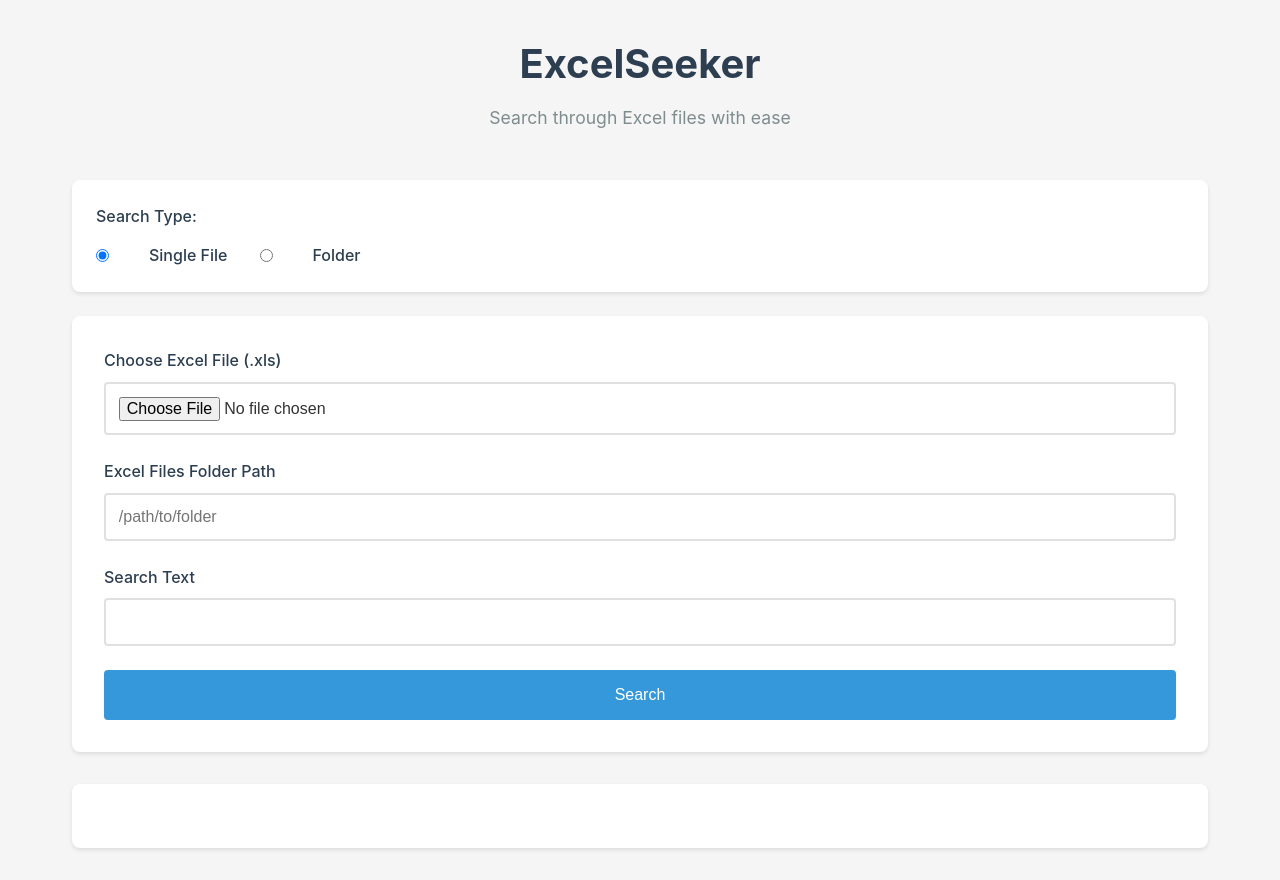
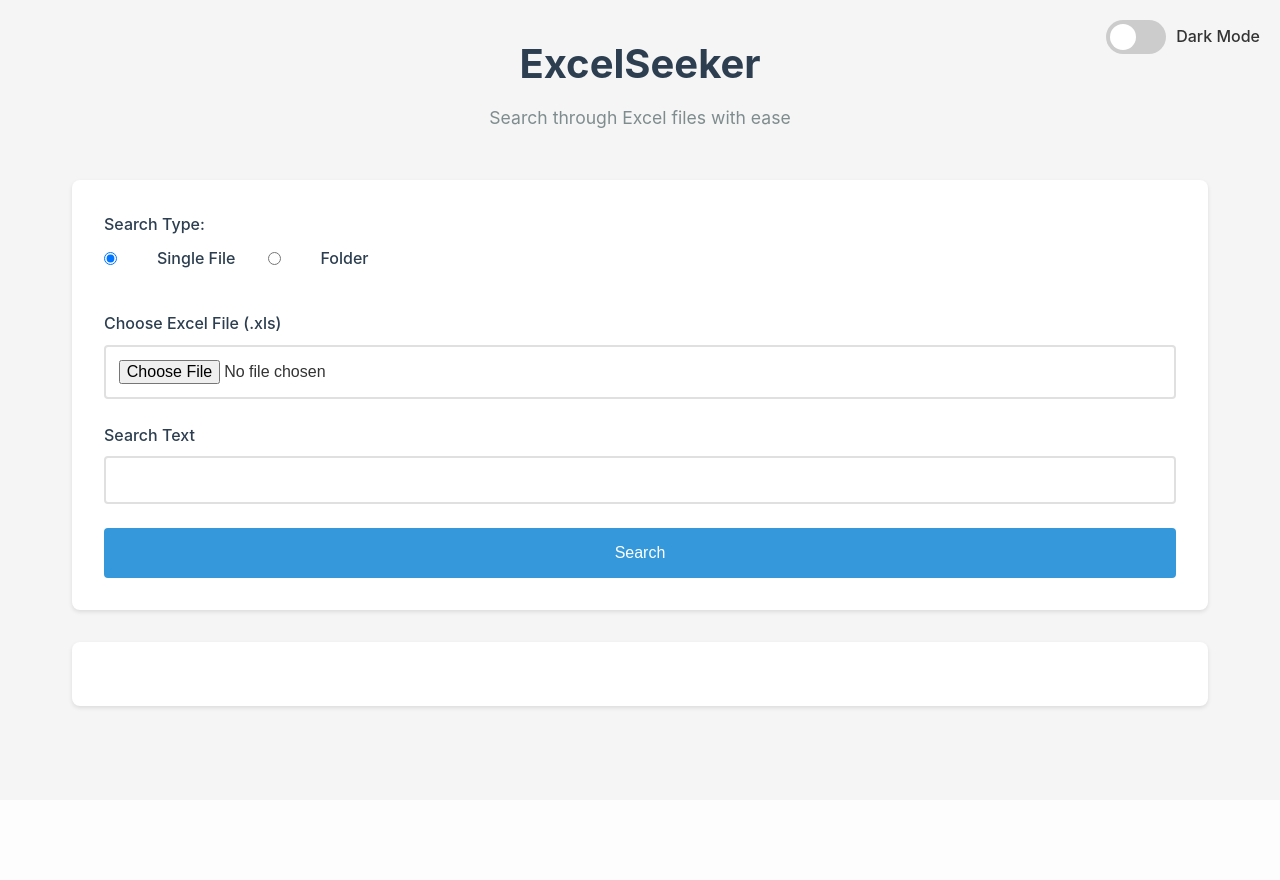
Before and after one commit to briancphillips/ExcelSeeker, a Flask app: page / in a window 1280 px wide. After the commit the page ends 710 px from the top, so only its background shows below. Run offline with Flask 3, Linux system fonts and the light colour scheme.

Commit message:
Initial commit: ExcelSeeker - Excel File Search Portal

```diff
--- a/app.py
+++ b/app.py
@@ -3,14 +3,24 @@
 import os
 import xlrd
 import tempfile
-from pathlib import Path
+import logging
+import glob
+
+# Set up logging
+logging.basicConfig(level=logging.DEBUG)
+logger = logging.getLogger(__name__)
 
 app = Flask(__name__)
 
 # Configuration
 app.config["MAX_CONTENT_LENGTH"] = 16 * 1024 * 1024  # 16MB max file size
-app.config["UPLOAD_FOLDER"] = tempfile.gettempdir()
+app.config["UPLOAD_FOLDER"] = os.path.join(
+    os.path.dirname(os.path.abspath(__file__)), "temp"
+)
 ALLOWED_EXTENSIONS = {"xls"}
+
+# Ensure temp directory exists
+os.makedirs(app.config["UPLOAD_FOLDER"], exist_ok=True)
 
 
 def allowed_file(filename):
@@ -29,7 +39,6 @@
                     if search_text.lower() in cell_value.lower():
                         results.append(
                             {
-                                "file": os.path.basename(file_path),
                                 "sheet": sheet.name,
                                 "row": row_idx + 1,
                                 "column": col_idx + 1,
@@ -38,52 +47,28 @@
                         )
         return results
     except Exception as e:
-        return {"error": f"Error in file {os.path.basename(file_path)}: {str(e)}"}
-
-
-def search_folder(folder_path, search_text):
-    all_results = []
-    errors = []
-
-    try:
-        # Convert folder path to absolute path
-        folder_path = os.path.abspath(folder_path)
-
-        # Scan for all .xls files in the folder
-        for file_path in Path(folder_path).rglob("*.xls"):
-            try:
-                results = search_excel(str(file_path), search_text)
-                if isinstance(results, list):
-                    all_results.extend(results)
-                elif isinstance(results, dict) and "error" in results:
-                    errors.append(results["error"])
-            except Exception as e:
-                errors.append(f"Error processing {file_path.name}: {str(e)}")
-
-        return {
-            "results": all_results,
-            "errors": errors if errors else None,
-            "total_files": len(list(Path(folder_path).rglob("*.xls"))),
-        }
-    except Exception as e:
-        return {"error": f"Error accessing folder: {str(e)}"}
+        logger.error(f"Error processing Excel file: {str(e)}")
+        return {"error": str(e)}
 
 
 @app.route("/")
 def index():
-    return render_template("index.html")
+    try:
+        return render_template("index.html")
+    except Exception as e:
+        logger.error(f"Error rendering template: {str(e)}")
+        return f"Error: {str(e)}", 500
 
 
 @app.route("/search", methods=["POST"])
 def search():
-    search_text = request.form.get("search_text", "")
-    search_type = request.form.get("search_type", "file")  # 'file' or 'folder'
-
-    if search_type == "file":
+    try:
         if "file" not in request.files:
             return jsonify({"error": "No file provided"}), 400
 
         file = request.files["file"]
+        search_text = request.form.get("search_text", "")
+
         if file.filename == "":
             return jsonify({"error": "No file selected"}), 400
 
@@ -93,46 +78,94 @@
                 400,
             )
 
+        filename = secure_filename(file.filename)
+        temp_path = os.path.join(app.config["UPLOAD_FOLDER"], filename)
+
+        # Ensure the directory exists
+        os.makedirs(os.path.dirname(temp_path), exist_ok=True)
+
+        file.save(temp_path)
+        logger.debug(f"File saved to: {temp_path}")
+
+        results = search_excel(temp_path, search_text)
+
+        # Clean up temporary file
         try:
-            filename = secure_filename(file.filename)
-            temp_path = os.path.join(app.config["UPLOAD_FOLDER"], filename)
-            file.save(temp_path)
+            os.remove(temp_path)
+            logger.debug(f"Temporary file removed: {temp_path}")
+        except Exception as e:
+            logger.warning(f"Error removing temporary file: {str(e)}")
 
-            results = search_excel(temp_path, search_text)
+        return jsonify(results)
+    except Exception as e:
+        logger.error(f"Error in search endpoint: {str(e)}")
+        return jsonify({"error": str(e)}), 500
 
-            # Clean up temporary file
-            os.remove(temp_path)
 
-            return jsonify(
-                {
-                    "results": results if isinstance(results, list) else [],
-                    "errors": (
-                        [results["error"]]
-                        if isinstance(results, dict) and "error" in results
-                        else None
-                    ),
-                    "total_files": 1,
-                }
-            )
-        except Exception as e:
-            return jsonify({"error": str(e)}), 500
+@app.route("/search_folder", methods=["POST"])
+def search_folder():
+    try:
+        data = request.get_json()
+        if not data or "folder_path" not in data or "search_text" not in data:
+            return jsonify({"error": "Missing folder path or search text"}), 400
 
-    elif search_type == "folder":
-        folder_path = request.form.get("folder_path", "")
-        if not folder_path:
-            return jsonify({"error": "No folder path provided"}), 400
+        folder_path = os.path.expanduser(data["folder_path"])
+        search_text = data["search_text"]
+
+        if not os.path.exists(folder_path):
+            return jsonify({"error": "Folder path does not exist"}), 400
 
         if not os.path.isdir(folder_path):
-            return jsonify({"error": "Invalid folder path"}), 400
+            return jsonify({"error": "Path is not a directory"}), 400
 
-        results = search_folder(folder_path, search_text)
-        if "error" in results:
-            return jsonify({"error": results["error"]}), 500
+        # Find all .xls files in the folder
+        xls_files = glob.glob(os.path.join(folder_path, "*.xls"))
 
-        return jsonify(results)
+        if not xls_files:
+            return (
+                jsonify({"error": "No .xls files found in the specified folder"}),
+                400,
+            )
 
-    return jsonify({"error": "Invalid search type"}), 400
+        all_results = []
+        for file_path in xls_files:
+            try:
+                results = search_excel(file_path, search_text)
+                if isinstance(results, list):  # Only add if search was successful
+                    for result in results:
+                        result["filename"] = os.path.basename(file_path)
+                        all_results.append(result)
+            except Exception as e:
+                logger.error(f"Error processing file {file_path}: {str(e)}")
+                continue
+
+        return jsonify(all_results)
+    except Exception as e:
+        logger.error(f"Error in search_folder endpoint: {str(e)}")
+        return jsonify({"error": str(e)}), 500
 
 
 if __name__ == "__main__":
-    app.run(debug=True, port=5001)
+    try:
+        # Ensure the application can find its templates and static files
+        template_dir = os.path.join(
+            os.path.dirname(os.path.abspath(__file__)), "templates"
+        )
+        static_dir = os.path.join(os.path.dirname(os.path.abspath(__file__)), "static")
+
+        if not os.path.exists(template_dir):
+            raise RuntimeError(f"Template directory not found: {template_dir}")
+        if not os.path.exists(static_dir):
+            raise RuntimeError(f"Static directory not found: {static_dir}")
+
+        logger.info(f"Template directory: {template_dir}")
+        logger.info(f"Static directory: {static_dir}")
+
+        # Start the server
+        print("\nStarting server on http://127.0.0.1:8080")
+        print("You can also try: http://localhost:8080")
+        print("Press Ctrl+C to quit\n")
+        app.run(debug=True, port=8080, host="0.0.0.0")
+    except Exception as e:
+        logger.error(f"Error starting server: {str(e)}")
+        print(f"Error: {str(e)}")
--- a/requirements.txt
+++ b/requirements.txt
@@ -3,3 +3,4 @@
 Werkzeug==3.0.1
 xlrd==2.0.1
 python-dotenv==1.0.0
+xlwt==1.3.0
--- a/static/style.css
+++ b/static/style.css
@@ -1,3 +1,34 @@
+/* Theme variables */
+:root[data-theme="light"] {
+  --bg-color: #f5f5f5;
+  --text-color: #333;
+  --header-color: #2c3e50;
+  --subtext-color: #7f8c8d;
+  --card-bg: white;
+  --border-color: #e0e0e0;
+  --hover-bg: #f8f9fa;
+  --button-bg: #3498db;
+  --button-hover: #2980b9;
+  --error-bg: #fdf0ed;
+  --error-color: #e74c3c;
+  --spinner-color: #3498db;
+}
+
+:root[data-theme="dark"] {
+  --bg-color: #1a1a1a;
+  --text-color: #e0e0e0;
+  --header-color: #ffffff;
+  --subtext-color: #a0a0a0;
+  --card-bg: #2d2d2d;
+  --border-color: #404040;
+  --hover-bg: #363636;
+  --button-bg: #2980b9;
+  --button-hover: #3498db;
+  --error-bg: #442424;
+  --error-color: #ff6b6b;
+  --spinner-color: #3498db;
+}
+
 /* Reset and base styles */
 * {
   margin: 0;
@@ -9,10 +40,79 @@
   font-family: -apple-system, BlinkMacSystemFont, "Segoe UI", Roboto, Oxygen,
     Ubuntu, Cantarell, sans-serif;
   line-height: 1.6;
-  color: #333;
-  background-color: #f5f5f5;
+  color: var(--text-color);
+  background-color: var(--bg-color);
+  transition: background-color 0.3s ease, color 0.3s ease;
 }
 
+/* Theme switch styles */
+.theme-switch {
+  position: fixed;
+  top: 20px;
+  right: 20px;
+  display: flex;
+  align-items: center;
+  gap: 10px;
+  z-index: 1000;
+}
+
+.switch {
+  position: relative;
+  display: inline-block;
+  width: 60px;
+  height: 34px;
+}
+
+.switch input {
+  opacity: 0;
+  width: 0;
+  height: 0;
+}
+
+.slider {
+  position: absolute;
+  cursor: pointer;
+  top: 0;
+  left: 0;
+  right: 0;
+  bottom: 0;
+  background-color: #ccc;
+  transition: 0.4s;
+}
+
+.slider:before {
+  position: absolute;
+  content: "";
+  height: 26px;
+  width: 26px;
+  left: 4px;
+  bottom: 4px;
+  background-color: white;
+  transition: 0.4s;
+}
+
+input:checked + .slider {
+  background-color: var(--button-bg);
+}
+
+input:checked + .slider:before {
+  transform: translateX(26px);
+}
+
+.slider.round {
+  border-radius: 34px;
+}
+
+.slider.round:before {
+  border-radius: 50%;
+}
+
+.theme-label {
+  color: var(--text-color);
+  font-weight: 500;
+}
+
+/* Container styles */
 .container {
   max-width: 1200px;
   margin: 0 auto;
@@ -27,18 +127,18 @@
 
 header h1 {
   font-size: 2.5rem;
-  color: #2c3e50;
+  color: var(--header-color);
   margin-bottom: 0.5rem;
 }
 
 header p {
-  color: #7f8c8d;
+  color: var(--subtext-color);
   font-size: 1.1rem;
 }
 
 /* Form styles */
 .upload-section {
-  background: white;
+  background: var(--card-bg);
   padding: 2rem;
   border-radius: 8px;
   box-shadow: 0 2px 4px rgba(0, 0, 0, 0.1);
@@ -60,25 +160,33 @@
 
 label {
   font-weight: 500;
-  color: #2c3e50;
+  color: var(--header-color);
 }
 
 input[type="file"],
 input[type="text"] {
   padding: 0.8rem;
-  border: 2px solid #e0e0e0;
+  border: 2px solid var(--border-color);
   border-radius: 4px;
   font-size: 1rem;
   transition: border-color 0.3s ease;
+  background-color: var(--card-bg);
+  color: var(--text-color);
 }
 
 input[type="text"]:focus {
-  border-color: #3498db;
+  border-color: var(--button-bg);
   outline: none;
 }
 
+.help-text {
+  font-size: 0.9rem;
+  color: var(--subtext-color);
+  margin-top: 0.25rem;
+}
+
 button {
-  background-color: #3498db;
+  background-color: var(--button-bg);
   color: white;
   padding: 1rem;
   border: none;
@@ -89,7 +197,7 @@
 }
 
 button:hover {
-  background-color: #2980b9;
+  background-color: var(--button-hover);
 }
 
 /* Loading spinner */
@@ -99,13 +207,14 @@
   align-items: center;
   gap: 1rem;
   margin: 2rem 0;
+  color: var(--text-color);
 }
 
 .spinner {
   width: 40px;
   height: 40px;
-  border: 4px solid #f3f3f3;
-  border-top: 4px solid #3498db;
+  border: 4px solid var(--border-color);
+  border-top: 4px solid var(--spinner-color);
   border-radius: 50%;
   animation: spin 1s linear infinite;
 }
@@ -121,7 +230,7 @@
 
 /* Results section */
 .results-section {
-  background: white;
+  background: var(--card-bg);
   padding: 2rem;
   border-radius: 8px;
   box-shadow: 0 2px 4px rgba(0, 0, 0, 0.1);
@@ -137,36 +246,59 @@
 .results-table td {
   padding: 1rem;
   text-align: left;
-  border-bottom: 1px solid #e0e0e0;
+  border-bottom: 1px solid var(--border-color);
+  color: var(--text-color);
 }
 
 .results-table th {
-  background-color: #f8f9fa;
+  background-color: var(--hover-bg);
   font-weight: 600;
-  color: #2c3e50;
+  color: var(--header-color);
 }
 
 .results-table tr:hover {
-  background-color: #f8f9fa;
+  background-color: var(--hover-bg);
 }
 
 /* Utility classes */
 .hidden {
-  display: none;
+  display: none !important;
 }
 
 .error {
-  color: #e74c3c;
+  color: var(--error-color);
   padding: 1rem;
-  background-color: #fdf0ed;
+  background-color: var(--error-bg);
   border-radius: 4px;
   margin-top: 1rem;
 }
 
 .no-results {
   text-align: center;
-  color: #7f8c8d;
+  color: var(--subtext-color);
   padding: 2rem;
+}
+
+/* Search type selection */
+.search-type {
+  margin-bottom: 1rem;
+}
+
+.radio-group {
+  display: flex;
+  gap: 2rem;
+  margin-top: 0.5rem;
+}
+
+.radio-group input[type="radio"] {
+  margin-right: 0.5rem;
+}
+
+/* Progress text */
+.progress-text {
+  color: var(--subtext-color);
+  font-size: 0.9rem;
+  margin-top: 0.5rem;
 }
 
 /* Responsive design */
@@ -189,97 +321,9 @@
     padding: 0.8rem;
     font-size: 0.9rem;
   }
+
+  .theme-switch {
+    top: 10px;
+    right: 10px;
+  }
 }
-
-/* Search options */
-.search-options {
-  background: white;
-  padding: 1.5rem;
-  border-radius: 8px;
-  box-shadow: 0 2px 4px rgba(0, 0, 0, 0.1);
-  margin-bottom: 1.5rem;
-}
-
-.search-type-selector {
-  display: flex;
-  flex-direction: column;
-  gap: 0.8rem;
-}
-
-.radio-group {
-  display: flex;
-  gap: 2rem;
-}
-
-.radio-group input[type="radio"] {
-  margin-right: 0.5rem;
-}
-
-/* Folder input */
-.folder-input {
-  display: flex;
-  flex-direction: column;
-  gap: 0.5rem;
-}
-
-.folder-input input[type="text"] {
-  padding: 0.8rem;
-  border: 2px solid #e0e0e0;
-  border-radius: 4px;
-  font-size: 1rem;
-  transition: border-color 0.3s ease;
-}
-
-.folder-input input[type="text"]:focus {
-  border-color: #3498db;
-  outline: none;
-}
-
-/* Search stats */
-.search-stats {
-  background: #f8f9fa;
-  padding: 1rem;
-  border-radius: 4px;
-  margin-bottom: 1rem;
-  color: #2c3e50;
-  font-weight: 500;
-}
-
-.search-stats span {
-  color: #3498db;
-  font-weight: 600;
-}
-
-/* Errors section */
-.errors {
-  margin-top: 1rem;
-  padding: 1rem;
-  background-color: #fdf0ed;
-  border-radius: 4px;
-}
-
-.errors h3 {
-  color: #e74c3c;
-  margin-bottom: 0.5rem;
-}
-
-.errors ul {
-  list-style-type: none;
-  padding: 0;
-  margin: 0;
-}
-
-.errors li {
-  color: #c0392b;
-  padding: 0.5rem 0;
-  border-bottom: 1px solid rgba(231, 76, 60, 0.2);
-}
-
-.errors li:last-child {
-  border-bottom: none;
-}
-
-.error-message {
-  color: #e74c3c;
-  font-weight: 500;
-}
--- a/templates/index.html
+++ b/templates/index.html
@@ -1,5 +1,5 @@
 <!DOCTYPE html>
-<html lang="en">
+<html lang="en" data-theme="light">
   <head>
     <meta charset="UTF-8" />
     <meta name="viewport" content="width=device-width, initial-scale=1.0" />
@@ -10,6 +10,14 @@
     />
   </head>
   <body>
+    <div class="theme-switch">
+      <label class="switch">
+        <input type="checkbox" id="themeToggle" />
+        <span class="slider round"></span>
+      </label>
+      <span class="theme-label">Dark Mode</span>
+    </div>
+
     <div class="container">
       <header>
         <h1>ExcelSeeker</h1>
@@ -17,44 +25,45 @@
       </header>
 
       <main>
-        <div class="search-options">
-          <div class="search-type-selector">
+        <div class="upload-section">
+          <form id="searchForm" enctype="multipart/form-data">
+            <div class="search-type">
               <label>Search Type:</label>
               <div class="radio-group">
                 <input
                   type="radio"
-                id="fileSearch"
+                  id="singleFile"
                   name="searchType"
                   value="file"
                   checked
                 />
-              <label for="fileSearch">Single File</label>
+                <label for="singleFile">Single File</label>
                 <input
                   type="radio"
-                id="folderSearch"
+                  id="folder"
                   name="searchType"
                   value="folder"
                 />
-              <label for="folderSearch">Folder</label>
-            </div>
+                <label for="folder">Folder</label>
               </div>
             </div>
 
-        <div class="upload-section">
-          <form id="searchForm" enctype="multipart/form-data">
             <div id="fileInput" class="file-input">
               <label for="file">Choose Excel File (.xls)</label>
-              <input type="file" id="file" name="file" accept=".xls" />
+              <input type="file" id="file" name="file" accept=".xls" required />
             </div>
 
-            <div id="folderInput" class="folder-input hidden">
-              <label for="folder">Excel Files Folder Path</label>
+            <div id="folderInput" class="file-input hidden">
+              <label for="folderPath">Enter Folder Path</label>
               <input
                 type="text"
-                id="folder"
-                name="folder_path"
+                id="folderPath"
+                name="folderPath"
                 placeholder="/path/to/folder"
               />
+              <p class="help-text">
+                Enter the full path to the folder containing .xls files
+              </p>
             </div>
 
             <div class="search-input">
@@ -69,16 +78,10 @@
         <div id="loading" class="loading hidden">
           <div class="spinner"></div>
           <p>Searching...</p>
+          <p id="progress" class="progress-text"></p>
         </div>
 
         <div id="results" class="results-section">
-          <div id="searchStats" class="search-stats hidden">
-            <p>
-              Found <span id="resultCount">0</span> results in
-              <span id="fileCount">0</span> files
-            </p>
-          </div>
-
           <table class="results-table hidden">
             <thead>
               <tr>
@@ -91,40 +94,52 @@
             </thead>
             <tbody id="resultsBody"></tbody>
           </table>
-
           <div id="noResults" class="no-results hidden">
             <p>No results found</p>
           </div>
-
-          <div id="errors" class="errors hidden"></div>
+          <div id="error" class="error hidden"></div>
         </div>
       </main>
     </div>
 
     <script>
-      // Handle search type toggle
+      // Theme toggle functionality
+      const themeToggle = document.getElementById("themeToggle");
+      const html = document.documentElement;
+
+      // Check for saved theme preference
+      const savedTheme = localStorage.getItem("theme") || "light";
+      html.setAttribute("data-theme", savedTheme);
+      themeToggle.checked = savedTheme === "dark";
+
+      themeToggle.addEventListener("change", () => {
+        const newTheme = themeToggle.checked ? "dark" : "light";
+        html.setAttribute("data-theme", newTheme);
+        localStorage.setItem("theme", newTheme);
+      });
+
+      // Toggle between file and folder input
       document.querySelectorAll('input[name="searchType"]').forEach((radio) => {
         radio.addEventListener("change", (e) => {
           const fileInput = document.getElementById("fileInput");
           const folderInput = document.getElementById("folderInput");
-          const file = document.getElementById("file");
-          const folder = document.getElementById("folder");
+          const fileElement = document.getElementById("file");
+          const folderElement = document.getElementById("folderPath");
 
           if (e.target.value === "file") {
             fileInput.classList.remove("hidden");
             folderInput.classList.add("hidden");
-            file.required = true;
-            folder.required = false;
+            fileElement.required = true;
+            folderElement.required = false;
           } else {
             fileInput.classList.add("hidden");
             folderInput.classList.remove("hidden");
-            file.required = false;
-            folder.required = true;
+            fileElement.required = false;
+            folderElement.required = true;
           }
         });
       });
 
-      // Handle form submission
       document
         .getElementById("searchForm")
         .addEventListener("submit", async (e) => {
@@ -132,28 +147,42 @@
 
           const form = e.target;
           const formData = new FormData(form);
-          const searchType = document.querySelector(
-            'input[name="searchType"]:checked'
-          ).value;
-          formData.append("search_type", searchType);
-
           const loading = document.getElementById("loading");
+          const progress = document.getElementById("progress");
           const resultsTable = document.querySelector(".results-table");
           const resultsBody = document.getElementById("resultsBody");
           const noResults = document.getElementById("noResults");
-          const errors = document.getElementById("errors");
-          const searchStats = document.getElementById("searchStats");
-          const resultCount = document.getElementById("resultCount");
-          const fileCount = document.getElementById("fileCount");
+          const error = document.getElementById("error");
+          const searchType = formData.get("searchType");
 
           // Reset and show loading
           loading.classList.remove("hidden");
           resultsTable.classList.add("hidden");
           noResults.classList.add("hidden");
-          errors.classList.add("hidden");
-          searchStats.classList.add("hidden");
+          error.classList.add("hidden");
 
           try {
+            if (searchType === "folder") {
+              const folderPath = formData.get("folderPath");
+              const response = await fetch("/search_folder", {
+                method: "POST",
+                headers: {
+                  "Content-Type": "application/json",
+                },
+                body: JSON.stringify({
+                  folder_path: folderPath,
+                  search_text: formData.get("search_text"),
+                }),
+              });
+
+              const data = await response.json();
+
+              if (!response.ok) {
+                throw new Error(data.error || "An error occurred");
+              }
+
+              displayResults(data);
+            } else {
               const response = await fetch("/search", {
                 method: "POST",
                 body: formData,
@@ -169,16 +198,40 @@
                 throw new Error(data.error);
               }
 
-            // Display results
+              const filename = formData.get("file").name;
+              const results = Array.isArray(data)
+                ? data.map((result) => ({
+                    ...result,
+                    filename,
+                  }))
+                : [];
+
+              displayResults(results);
+            }
+          } catch (err) {
+            error.textContent = err.message;
+            error.classList.remove("hidden");
+          } finally {
+            loading.classList.add("hidden");
+            progress.textContent = "";
+          }
+        });
+
+      function displayResults(results) {
+        const resultsTable = document.querySelector(".results-table");
+        const resultsBody = document.getElementById("resultsBody");
+        const noResults = document.getElementById("noResults");
+
         resultsBody.innerHTML = "";
 
-            if (!data.results || data.results.length === 0) {
+        if (results.length === 0) {
           noResults.classList.remove("hidden");
+          resultsTable.classList.add("hidden");
         } else {
-              data.results.forEach((result) => {
+          results.forEach((result) => {
             const row = document.createElement("tr");
             row.innerHTML = `
-                <td>${result.file}</td>
+                        <td>${result.filename}</td>
                         <td>${result.sheet}</td>
                         <td>${result.row}</td>
                         <td>${result.column}</td>
@@ -187,28 +240,9 @@
             resultsBody.appendChild(row);
           });
           resultsTable.classList.remove("hidden");
-
-              // Update stats
-              resultCount.textContent = data.results.length;
-              fileCount.textContent = data.total_files;
-              searchStats.classList.remove("hidden");
+          noResults.classList.add("hidden");
         }
-
-            // Display errors if any
-            if (data.errors && data.errors.length > 0) {
-              errors.innerHTML =
-                "<h3>Errors:</h3><ul>" +
-                data.errors.map((error) => `<li>${error}</li>`).join("") +
-                "</ul>";
-              errors.classList.remove("hidden");
       }
-          } catch (err) {
-            errors.innerHTML = `<p class="error-message">${err.message}</p>`;
-            errors.classList.remove("hidden");
-          } finally {
-            loading.classList.add("hidden");
-          }
-        });
     </script>
   </body>
 </html>
```
Also changed, not shown: TODO.md (+64 -64 lines), README.md, 5 other files. Lines whose indentation alone changed are shown as unchanged.
